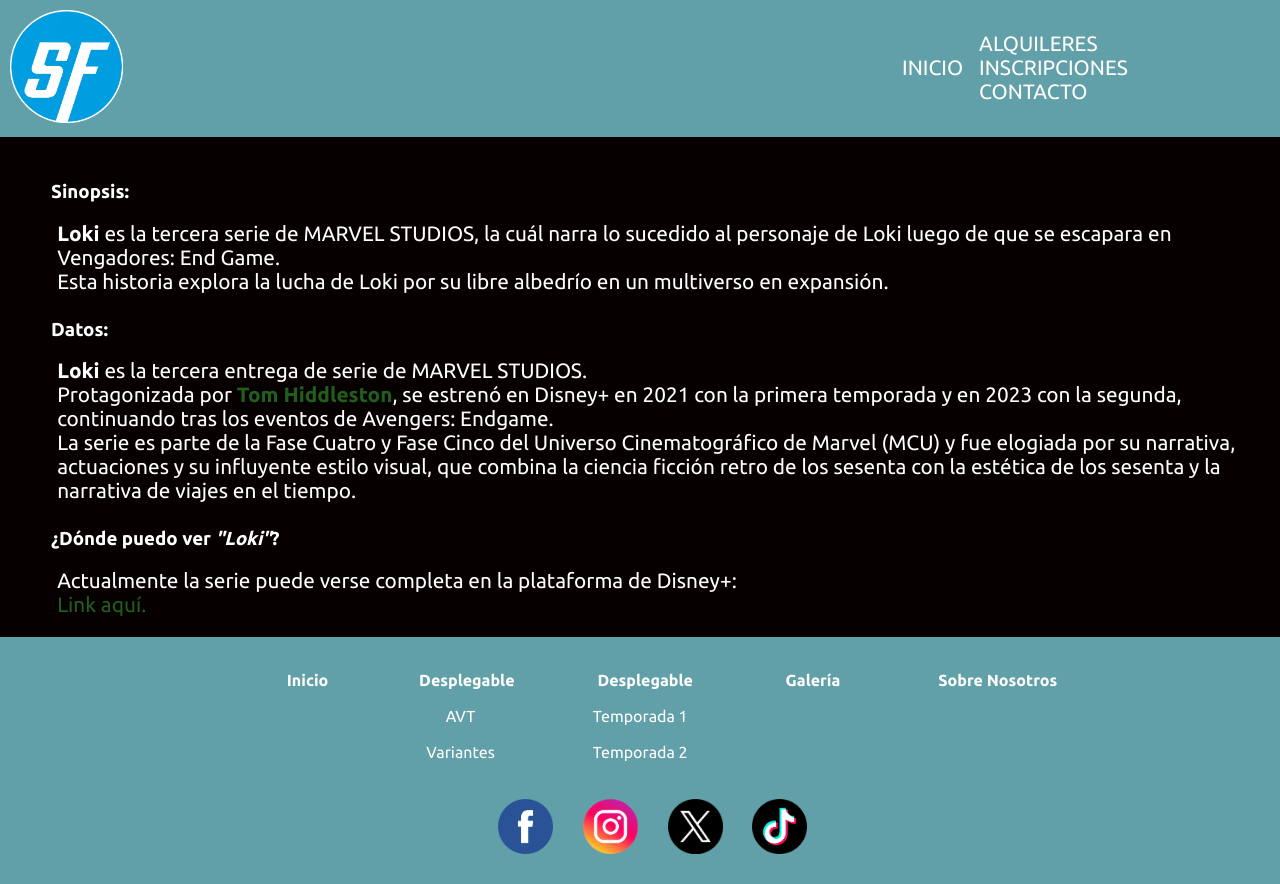
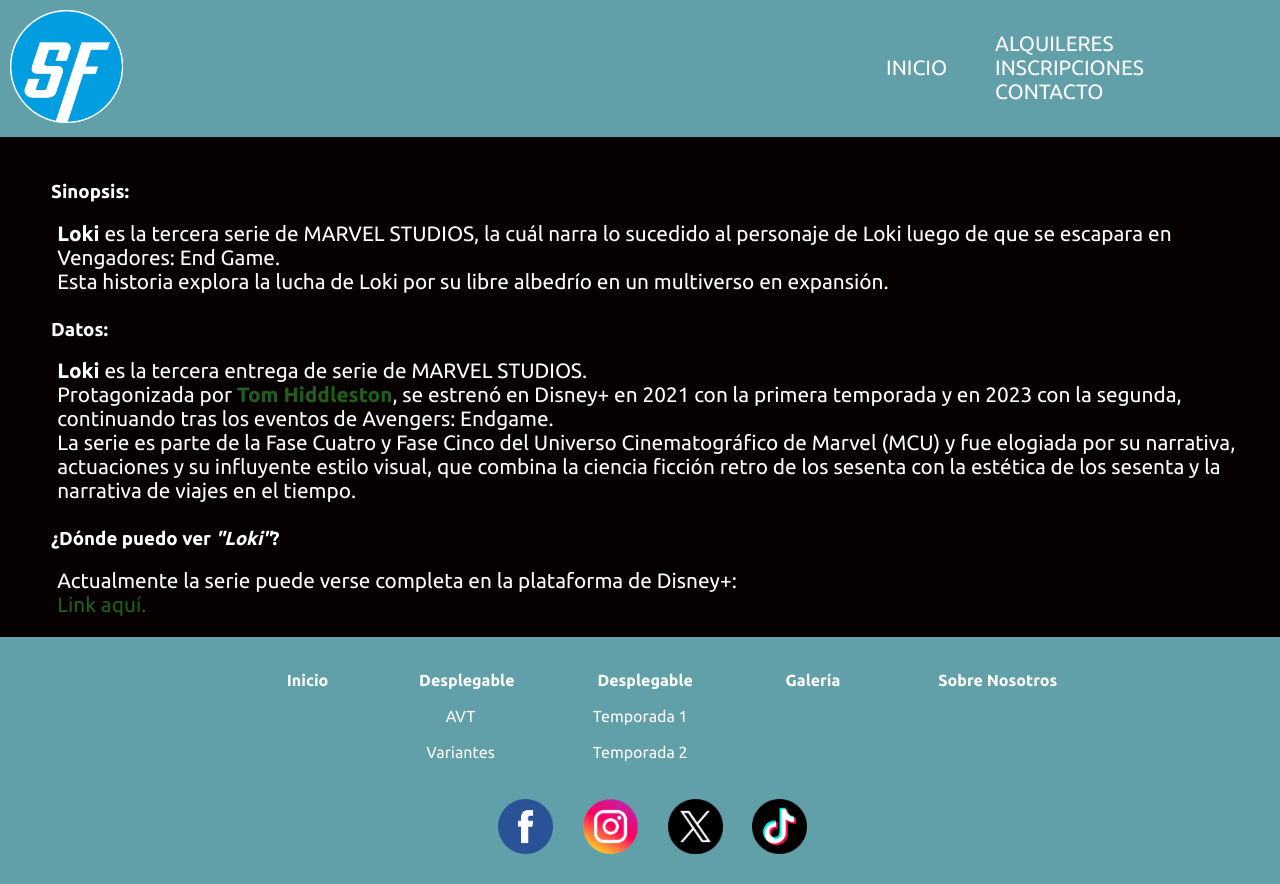
Before and after one commit to SantiagoDiVirgilio/ProyectoSF, a plain HTML site: page index.html in a window 1280 px wide. Drawn offline with nearby package versions, Linux system fonts and the light colour scheme.

Commit message:
Update estilos.css

```diff
--- a/css/estilos.css
+++ b/css/estilos.css
@@ -40,7 +40,7 @@
   font-size: 1.3rem;
   text-transform: uppercase;
   font-family: 'Ubuntu', sans-serif;
-  gap: 1rem; /* Espacio entre los elementos de la lista */
+  gap: 3rem; /* Espacio entre los elementos de la lista */
 }
 nav > ul a {
   color: #ffffff;
```
